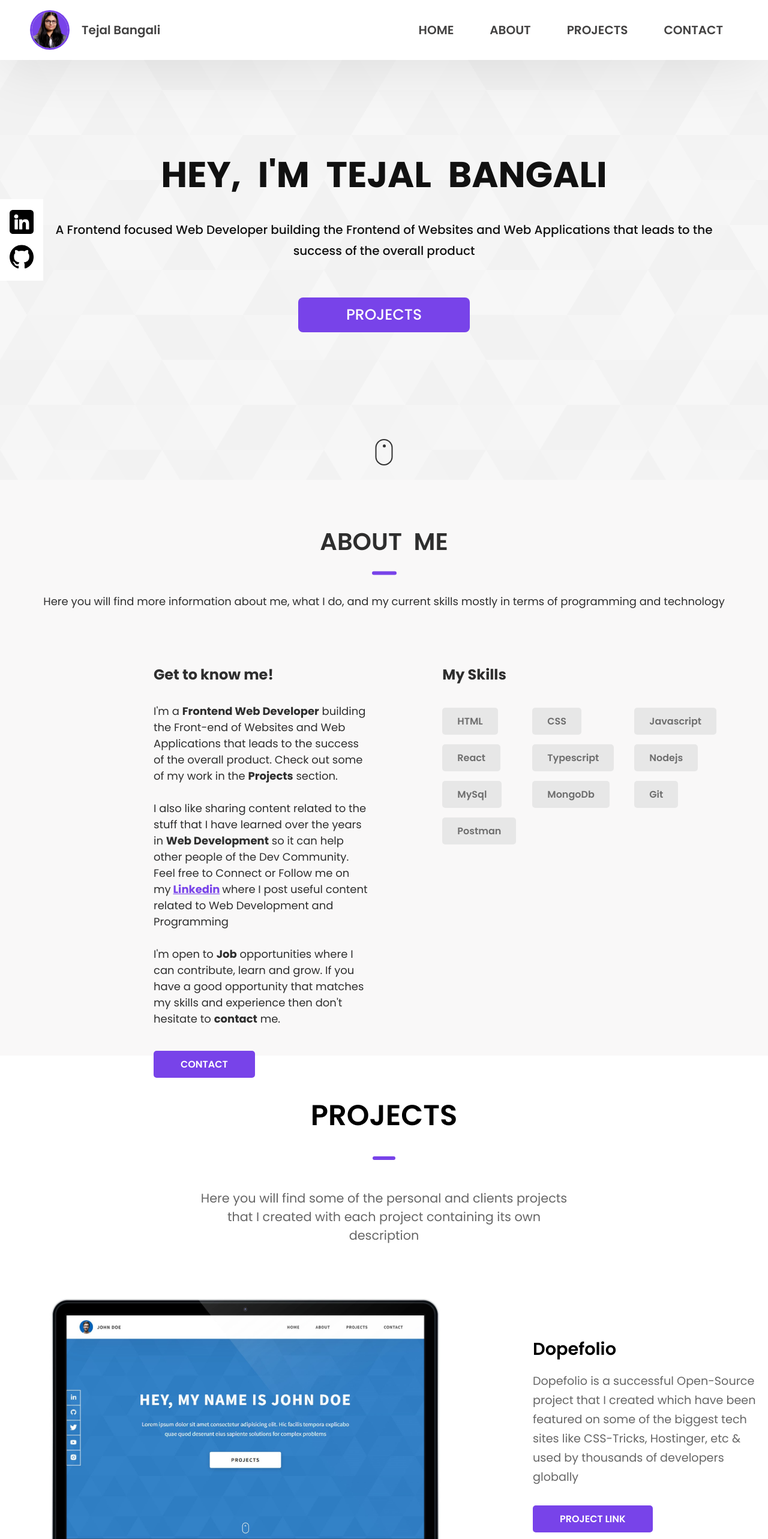
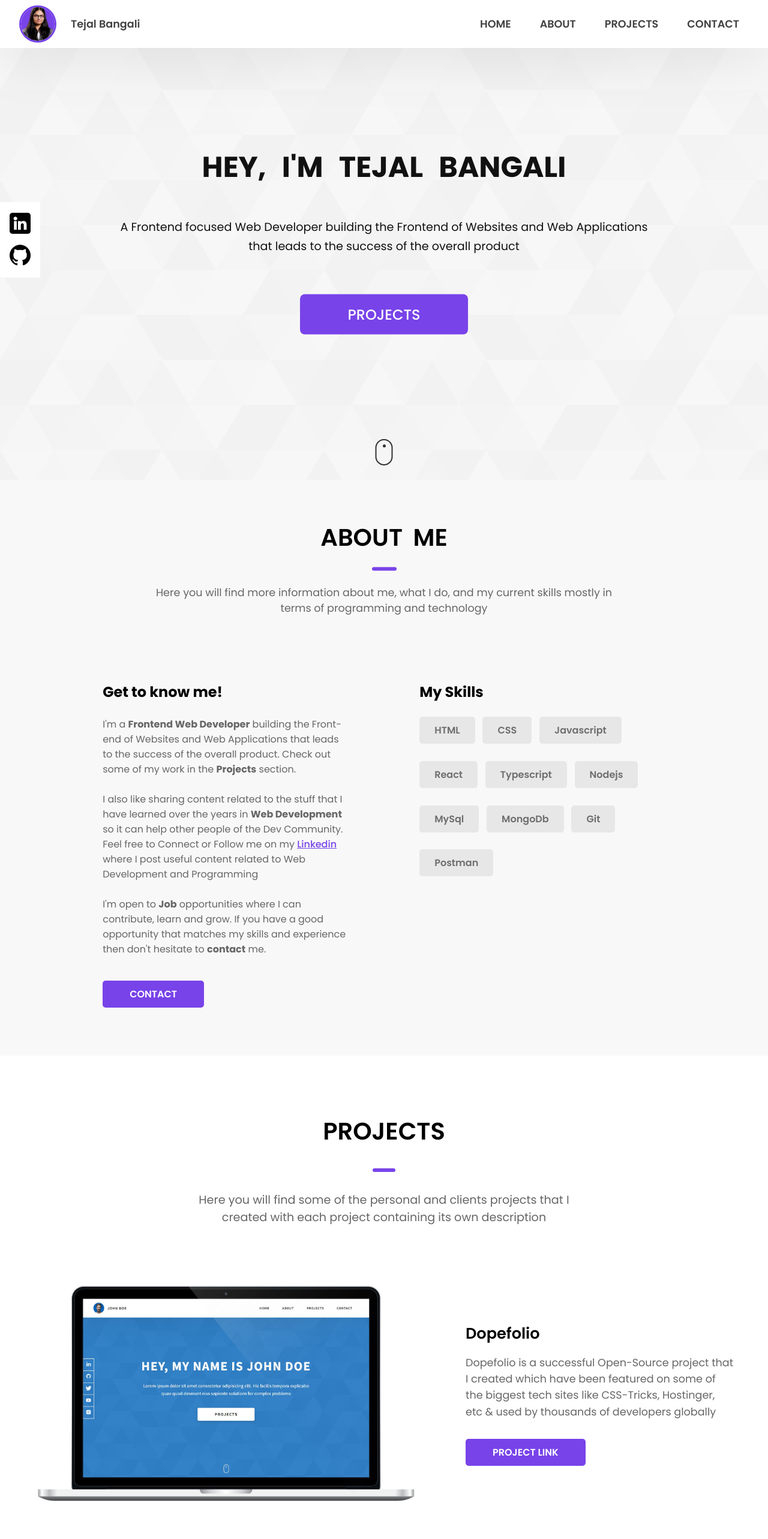
Before and after one commit to tejalbangali/Portfolio-Application, a React (Vite) app: page / in a window 1280 px wide. Shown: the top 2566 px of the page at 60% size. Built offline with nearby package versions, Linux system fonts and the light colour scheme.

Commit message:
compatible for laptop now and made some tweeks

```diff
--- a/src/App.jsx
+++ b/src/App.jsx
@@ -10,16 +10,15 @@ import SideNavbar from "./components/SideNavbar/SideNavbar";
 function App() {
   return (
     <>
-        <Navbar />
-        <SideNavbar />
-        <HeroSection />
-        <MouseHover />
-        <AboutMe />
-        <Projects />
+      <Navbar />
+      <SideNavbar />
+      <HeroSection />
+      <MouseHover />
+      <AboutMe />
 
+      <Projects />
 
       <Footer />
-
 
 
 
--- a/src/components/AboutMe/AboutMe.module.css
+++ b/src/components/AboutMe/AboutMe.module.css
@@ -1,5 +1,5 @@
 .aboutMeContainer {
-  color: #2e2e2e;
+  color: #666;
   width: 100%;
   height: 100vh;
   position: relative;
@@ -9,55 +9,63 @@
 
 .aboutMeSection {
   text-align: center;
-  margin-bottom: 30px;
+  margin-bottom: 5rem;
   position: absolute;
-  top: 15%;
+  top: 12%;
   left: 50%;
   transform: translate(-50%, -50%);
   width: 100%;
+  margin-top: 2rem;
 }
 
 .aboutMeSection > h2 {
-  font-size: 40px;
-  word-spacing: 10px;
+  font-size: 2.5rem;
+  word-spacing: 0.5rem;
   font-weight: 600;
-  margin-bottom: 20px;
+  margin-bottom: 1.2rem;
+  color: black;
 }
 
 .aboutMeSection > p {
   font-weight: 400;
-  font-size: 18px;
-  margin-top: 30px;
+  font-size: 1.1rem;
+  width: 60%;
+  margin: 1.5rem auto 0 auto;
 }
 
 .aboutMeSubContainer {
   display: flex;
-  gap: 12%;
+  gap: 2rem;
   position: absolute;
-  top: 32%;
-  left: 20%;
+  top: 35%;
+  justify-content: space-around;
+  margin: 0 8rem;
+}
+
+.aboutMeSubContainer h2 {
+  color: black;
 }
 
 .knowMeSection {
-  width: 35%;
+  width: 40%;
 }
 
 .knowMeSection > p {
-  margin: 30px 0;
-  font-size: 18px;
+  margin: 1.5rem 0;
+  font-size: 1rem;
   font-weight: 400;
 }
 
 .knowMeSection > p > a {
   color: #7843e9;
-  font-weight: 700;
+  font-weight: 500;
 }
 
 .knowMeSection > button {
   all: unset;
   background-color: #7843e9;
   padding: 10px 45px;
-  margin-top: 10px;
+  margin-top: 1rem;
   color: white;
   border-radius: 5px;
   font-weight: 600;
@@ -70,10 +78,18 @@
   cursor: pointer;
 }
 
+.skills {
+  width: 40%;
+}
+
 .skills ul {
-  margin: 30px 0;
-  display: grid;
-  grid-template-columns: 150px 170px 170px;
+  margin: 1rem 0;
+  /* display: grid;
+  grid-template-columns: 9rem 10rem 9rem; */
+  display: flex;
+  flex-wrap: wrap;
+  gap: 0.8rem;
+  justify-content: left;
 }
 
 .aboutMeSection hr {
@@ -91,7 +107,6 @@
   font-weight: 600;
   border-radius: 5px;
   transition: transform 0.5s ease;
-
   margin: 8px 0;
 }
 
--- a/src/components/Footer/Footer.module.css
+++ b/src/components/Footer/Footer.module.css
@@ -1,59 +1,45 @@
 footer {
-  width: 100%;
-
-  /* display: flex;
-  flex: 1; */
-  /* flex-shrink: 0; */
-
   background-color: #000000;
   color: white;
-
-  /* position: absolute;
-    bottom: 0; */
-
-  /* position: relative; */
-
+  width: 100%;
 }
 
 .containerFooter {
-  padding: 3rem 4rem 0 4rem;
-
-  /* position: sticky;
-  bottom: 0; */
-
-
+  padding: 1rem 4rem 0 4rem;
 }
 
 .subContainerFooter {
   display: flex;
-  gap: 18rem;
+  gap: 2rem;
   justify-content: space-around;
 }
 
 .nameInfo {
   display: flex;
-  align-items: left;
   justify-content: space-between;
   flex-direction: column;
-  gap: 1.5rem;
-  padding: 2rem 0;
+  width: 40%;
+  padding: 1rem 0;
 }
 
 .nameInfo h2 {
   font-weight: 600;
+  word-spacing: 0.2rem;
+  letter-spacing: 0.1rem;
 }
 
 .nameInfo > p {
   font-weight: 300;
+  font-size: 1rem;
 }
 
 .socials {
   display: flex;
-  align-items: left;
+  align-items: center;
   justify-content: left;
   flex-direction: column;
   gap: 1rem;
-  padding: 2rem 0;
+  padding: 1rem 0;
 }
 
 .footerDescription {
@@ -61,8 +47,8 @@ footer {
   align-items: center;
   font-size: 0.8rem;
   border-top: 1px solid #444;
-  margin-top: 3rem;
-  padding: 3rem 0;
+  margin-top: 1rem;
+  padding: 2rem 0;
 }
 
 .footerDescription a {
@@ -72,10 +58,10 @@ footer {
 }
 
 .socialImgs {
-  width: 30px;
+  width: 1.8rem;
 }
 
 .socials ul {
   display: flex;
-  gap: 0.8rem;
+  gap: 1rem;
 }
--- a/src/components/HeroSection/HeroSection.module.css
+++ b/src/components/HeroSection/HeroSection.module.css
@@ -1,5 +1,5 @@
 .heroSection {
-  height: calc(100vh - 100px);
+  height: calc(100vh - 80px);
 }
 
 .heroSection > .subHeroSection {
@@ -18,27 +18,29 @@
 
 .heroSection .subHeroSection h1 {
   font-weight: 700;
-  font-size: 60px;
-  word-spacing: 15px;
-  margin-bottom: 30px;
+  font-size: 3rem;
+  word-spacing: 1rem;
+  margin-bottom: 3rem;
 }
 
 .heroInfo > p {
-  font-weight: 500;
-  font-size: 20px;
-  line-height: 35px;
-  margin-bottom: 30px;
+  font-weight: 400;
+  font-size: 1.2rem;
+  line-height: 2rem;
+  width: 80%;
+  align-items: center;
+  margin: 0 auto 2rem auto;
 }
 
 .heroSection .subHeroSection > button {
   all: unset;
   color: white;
   background-color: #7843e9;
-  padding: 10px 80px;
-  font-size: 25px;
+  padding: 1rem 5rem;
+  font-size: 1.5rem;
   font-weight: 500;
   border-radius: 8px;
-  margin-top: 30px;
+  margin-top: 2rem;
   transition: transform 0.8s ease;
   cursor: pointer;
 }
--- a/src/components/Navbar/NavList.jsx
+++ b/src/components/Navbar/NavList.jsx
@@ -1,5 +1,5 @@
 import React from "react";
-import styles from './NavList.module.css'
+import styles from './Navbar.module.css'
 
 const NavList = (props) => {
   return (
--- a/src/components/Navbar/NavList.module.css
+++ /dev/null
@@ -1,7 +0,0 @@
-.navListLi a {
-  color: #434242;
-}
-
-.navListLi a:hover {
-  color: #7843e9;
-}
--- a/src/components/Navbar/Navbar.module.css
+++ b/src/components/Navbar/Navbar.module.css
@@ -1,6 +1,6 @@
 .nav {
   font-weight: 600;
-  font-size: 20px;
+  font-size: 1.1rem;
   background-color: white;
   display: flex;
   align-items: center;
@@ -9,18 +9,18 @@
   top: 0;
   z-index: 2;
   width: 100%;
-  height: 100px;
+  height: 5rem;
   box-shadow: 0 10px 100px rgba(0,0,0,.1)
 }
 
 .logoName {
   display: flex;
   width: 100%;
-  margin-left: 50px;
+  margin-left: 2rem;
 }
 
 .logoName img {
-  width: 60px;
+  width: 3.5rem;
   border-radius: 50%;
   border: 3px solid #7843e9;
 }
@@ -29,7 +29,7 @@
   color: #434242;
   display: flex;
   align-items: center;
-  gap: 20px;
+  gap: 1.5rem;
 }
 
 .logoName > a:hover {
@@ -39,14 +39,23 @@
 .navList ul {
   display: flex;
   align-items: center;
-  gap: 60px;
+  gap: 3rem;
   width: 100%;
   justify-content: center;
-  margin-right: 150px;
+  margin-right: 6rem;
   padding: 30px 0;
 }
 
-@media (max-width: 900px) {
+.navListLi a {
+  color: #434242;
+}
+
+.navListLi a:hover {
+  color: #7843e9;
+}
+
+
+/* @media (max-width: 900px) {
   .nav {
     font-weight: 600;
     font-size: 16px;
@@ -79,4 +88,4 @@
     margin-right: 50px;
     padding: 30px 0;
   }
-}
+} */
--- a/src/components/Projects/ProjectList.jsx
+++ b/src/components/Projects/ProjectList.jsx
@@ -4,7 +4,7 @@ const ProjectList = (props) => {
   return (
     <div className={styles.projectListImages}>
       <li>
-        <img src={props.src} alt="" />
+        <img src={props.src} alt="project-images" />
 
         <div className={styles.projectListImagesSubContainer}>
           <h3>{props.heading}</h3>
--- a/src/components/Projects/Projects.jsx
+++ b/src/components/Projects/Projects.jsx
@@ -26,7 +26,7 @@ const Projects = () => {
             />
 
             <ProjectList
-              src="/public/projects-images/1.jpeg"
+              src="/public/projects-images/2.jpeg"
               heading="Dopefolio"
               description="Dopefolio is a successful Open-Source project that I created which
           have been featured on some of the biggest tech sites like CSS-Tricks,
@@ -42,8 +42,6 @@ const Projects = () => {
           Hostinger, etc & used by thousands of developers globally"
               buttonName="PROJECT LINK"
             />
-
-
           </ul>
         </div>
       </div>
--- a/src/components/Projects/Projects.module.css
+++ b/src/components/Projects/Projects.module.css
@@ -2,7 +2,7 @@
   background-color: #ffffff;
   width: 100%;
   min-height: 100vh;
-  padding-top: 4rem;
+  padding-top: 6rem;
   align-items: center;
 }
 
@@ -13,7 +13,6 @@
 .projectContainer p {
   color: #666;
   font-weight: 400;
-  font-size: 18px;
 }
 
 .projectAbout {
@@ -26,32 +25,33 @@
 }
 
 .projectAbout > h2 {
-  font-size: 3rem;
-  word-spacing: 15px;
+  font-size: 2.5rem;
+  word-spacing: 0.5rem;
   font-weight: 600;
   margin-bottom: 2rem;
+  color: black;
 }
 
 .projectAbout > p {
-  margin: 3rem 5rem 0 5rem;
-  font-size: 1.3rem;
+  margin: 2rem 5rem 0 5rem;
+  font-size: 1.2rem;
   width: 50%;
 }
 
 .projectListImagesSubContainer {
-  padding: 20px 0;
-  width: 30%;
+  padding: 5rem 0;
+  width: 35%;
 }
 
 .projectListImagesSubContainer > p {
   margin: 1rem 0;
-  line-height: 2rem;
-  font-size: 1.2rem;
+  line-height: 1.7rem;
+  font-size: 1.1rem;
 }
 
 .projectListImagesSubContainer h3 {
   font-weight: 600;
-  font-size: 1.8rem;
+  font-size: 1.6rem;
 }
 
 .projectListImagesSubContainer button {
@@ -89,6 +89,6 @@
 .projectListImages img {
   width: 100%;
   height: auto;
-  max-width: 50rem;
+  max-width: 40rem;
   object-fit: cover;
 }
--- a/src/components/SideNavbar/SideNavbar.module.css
+++ b/src/components/SideNavbar/SideNavbar.module.css
@@ -9,7 +9,7 @@
 }
 
 .sideNavListLi a img {
-  width: 40px;
+  width: 2.2rem;
 }
 
 .sideNavListLi a {
@@ -37,8 +37,8 @@
   border-radius: 5px;
 }
 
-@media (max-width: 900px) {
+/* @media (max-width: 900px) {
   .sideNavbar {
     display: none;
   }
-}
+} */
```
Also changed, not shown: src/App.css (+0 -9 lines).
